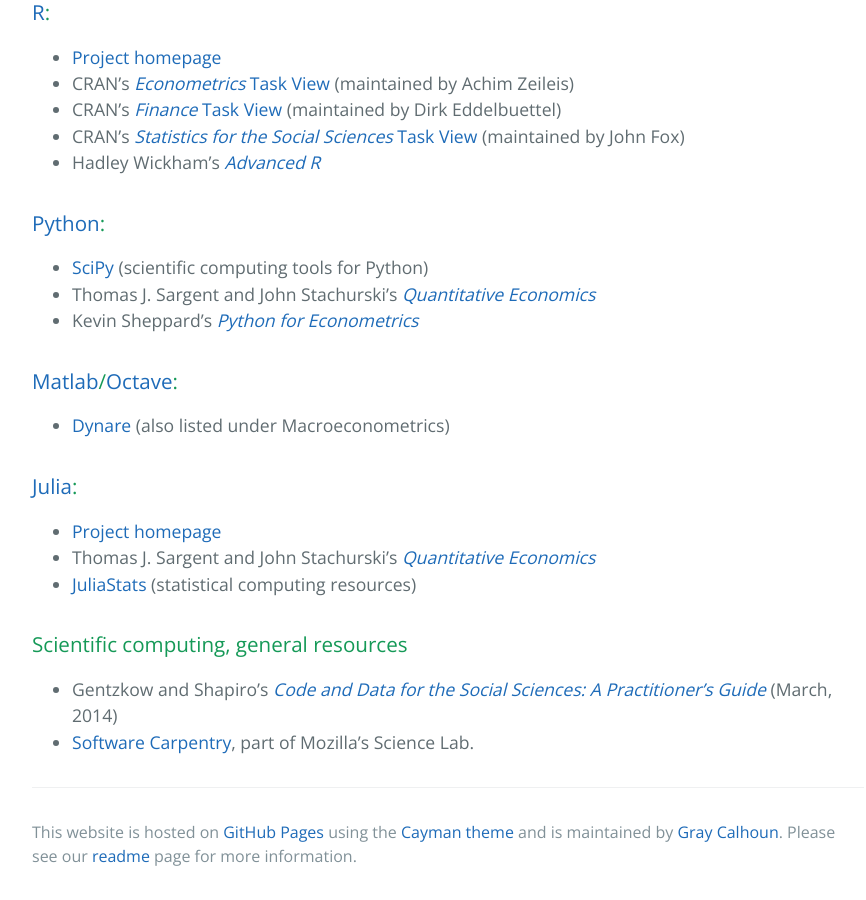
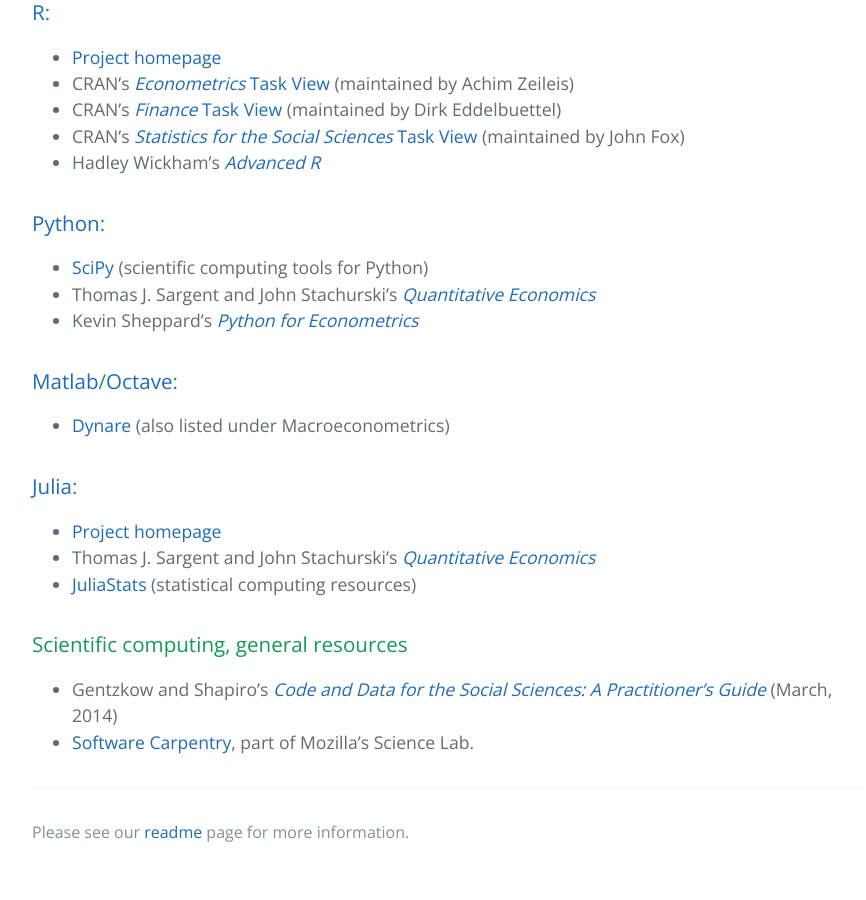
Before and after one commit to EconometricsLibrary/EconometricsLibrary.github.io, a Jekyll site: the page built from index.md, in a window 1280 px wide and 900 px high, scrolled down 3164 px. Shown: the whole window, without its empty margins (192-1058 px from the left). Built offline with Jekyll 4.4.1, drawn with Linux system fonts in a browser that asks for light colours; Markdown is read by kramdown in place of the engine named in the settings; after the commit the page ends 4040 px from its top, so only the background shows below that.

Commit message:
Move website design information to README page

```diff
--- a/_layouts/default.html
+++ b/_layouts/default.html
@@ -26,12 +26,7 @@
         <span class="site-footer-owner">{{ page.author }}, {{ page.date | date: "%d %b %Y" }}.</span>
 	{% endif %}
 	<span class="site-footer-credits">
-	  This website is hosted on
-	  <a href="http://pages.github.com/">GitHub Pages</a> using
-	  the <a href="https://github.com/jasonlong/cayman-theme">Cayman
-	  theme</a> and is maintained by
-	  <a href="http://gray.clhn.org/">Gray Calhoun</a>. Please see
-	  our <a href="/README">readme</a> page for more information.
+	  Please see our <a href="/README">readme</a> page for more information.
 	</span>
       </footer>
       </section>
```
Also changed, not shown: README.md.
